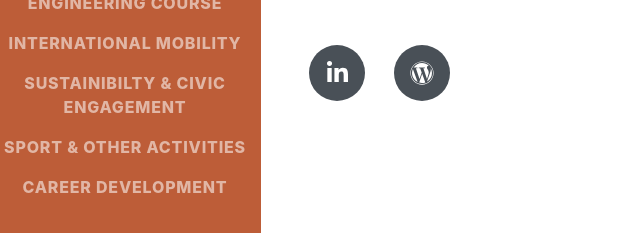
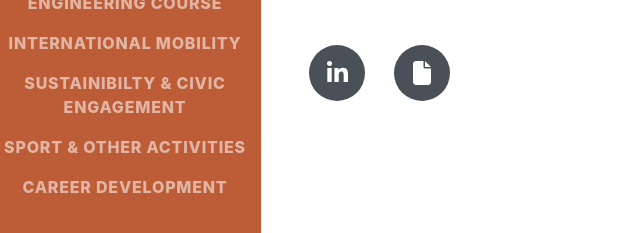
Before and after one commit to DiegomarchettiN7/DiegomarchettiN7.github.io, a plain HTML site: page index.html in a window 1280 px wide. Shown: the part 417-650 px from the top of the page, 11-651 px from the left. Drawn offline with nearby package versions, Linux system fonts and the light colour scheme; a web font is replaced by a local one.

Commit message:
modif lien cv

```diff
--- a/index.html
+++ b/index.html
@@ -50,7 +50,8 @@
                     <p class="lead mb-5"></p><!--présentation-->
                     <div class="social-icons">
                         <a class="social-icon" href="https://www.linkedin.com/in/marchetti-diego"><i class="fab fa-linkedin-in"></i></a>
-                        <a class="social-icon" href="assets/img/CV.pdf"><i class="fab fa-wordpress"></i></a>
+                        <a class="social-icon" href="assets/img/CV.pdf"><i class="fa fa-file"></i></a>
+                        <!--<a class="social-icon" href="assets/img/CV.pdf"><i class="fab fa"></i></a>-->
                         <!--<a class="social-icon" href="#!"><i class="fab fa-github"></i></a>-->
                         <!--<a class="social-icon" href="#!"><i class="fab fa-twitter"></i></a>-->
                         <!--<a class="social-icon" href="#!"><i class="fab fa-facebook-f"></i></a>-->
```
